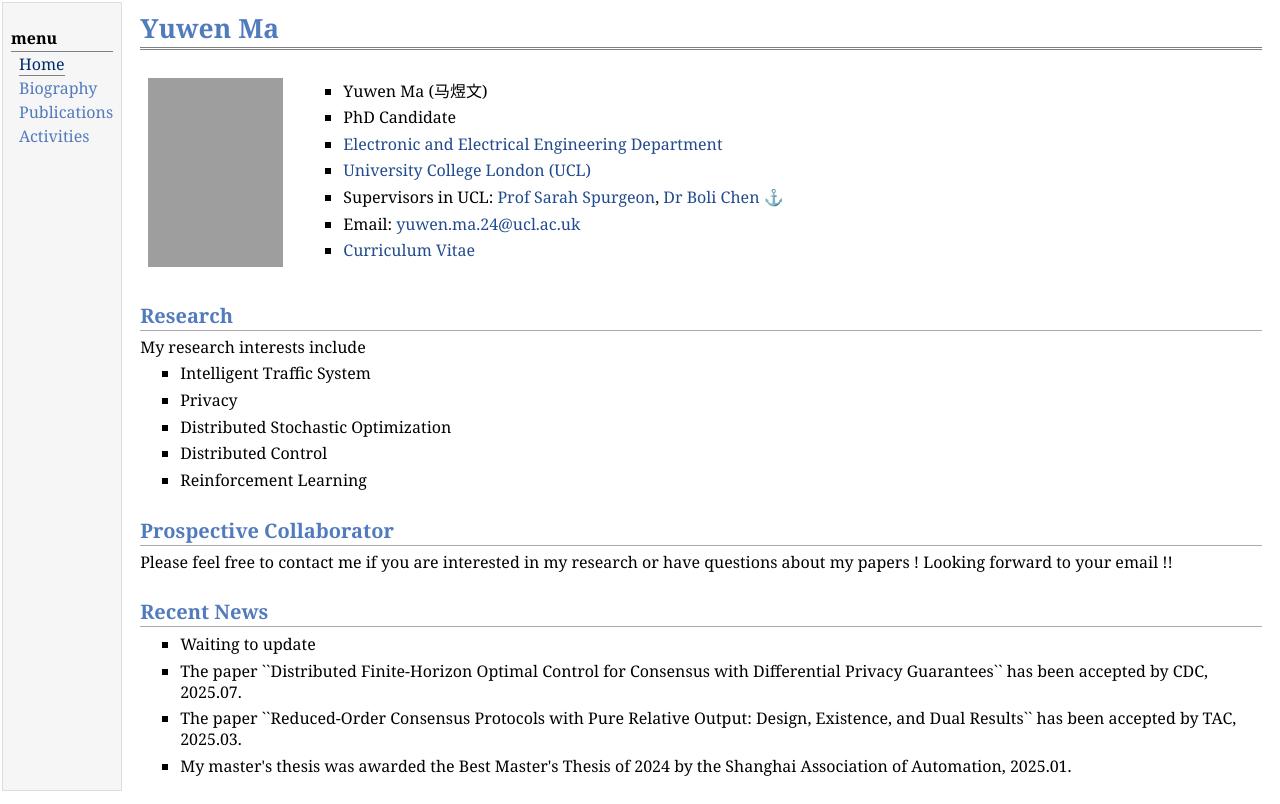
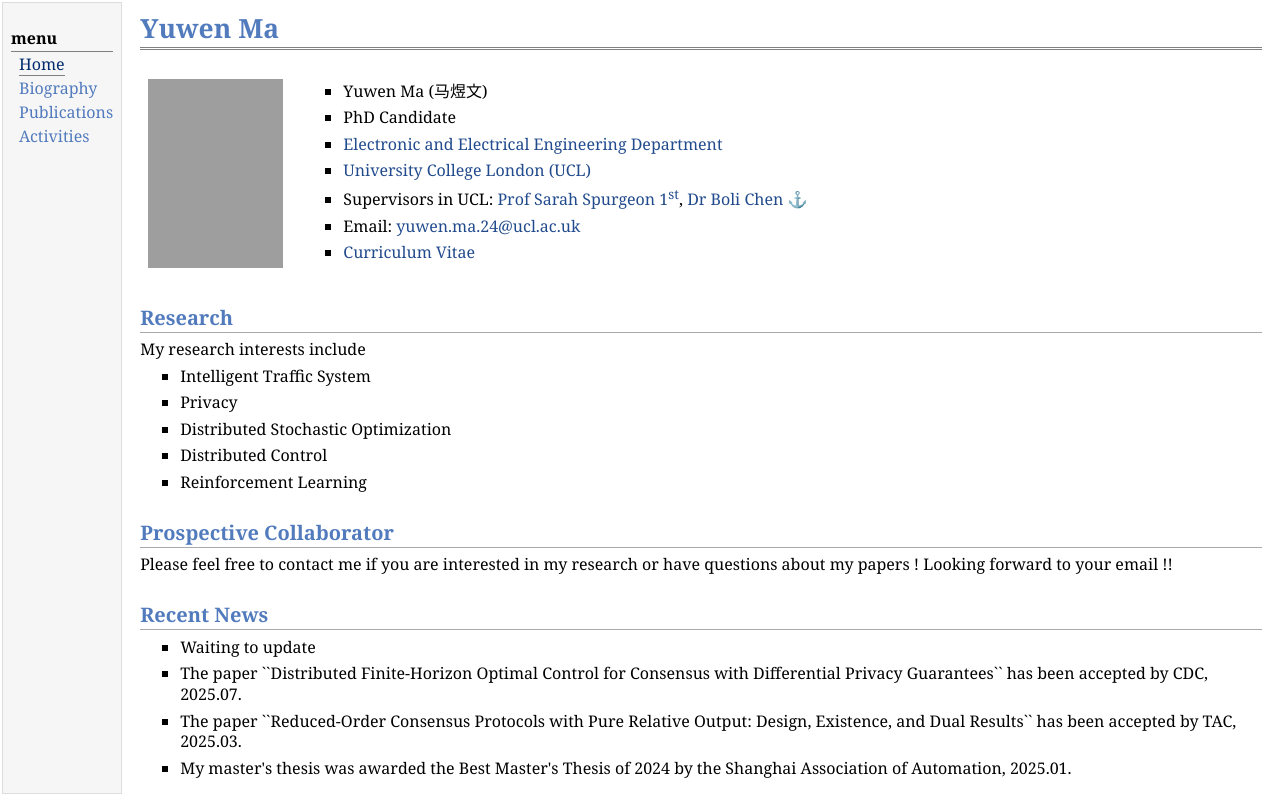
Before and after one commit to Yuwen-Ma/Yuwen-Ma, a plain HTML site: page index.html in a window 1280 px wide. Drawn offline with Linux system fonts and the light colour scheme; grey boxes are pictures that could not be loaded.

Commit message:
Update index.html

```diff
--- a/index.html
+++ b/index.html
@@ -33,7 +33,7 @@
 </li>
 <li><p><a href="https://www.ucl.ac.uk/">University College London (UCL)</a></p>
 </li>
-<li><p>Supervisors in UCL: <a href="https://profiles.ucl.ac.uk/56849">Prof Sarah Spurgeon</a>, <a href="https://profiles.ucl.ac.uk/72618-boli-chen">Dr Boli Chen</a> &#9875</p>
+<li><p>Supervisors in UCL: <a href="https://profiles.ucl.ac.uk/56849">Prof Sarah Spurgeon 1<sup>st</sup></a>, <a href="https://profiles.ucl.ac.uk/72618-boli-chen">Dr Boli Chen</a> &#9875</p>
 </li>
 <li><p>Email: <a href="mailto:yuwen.ma.24@ucl.ac.uk">yuwen.ma.24@ucl.ac.uk</a></p>
 </li>
```
